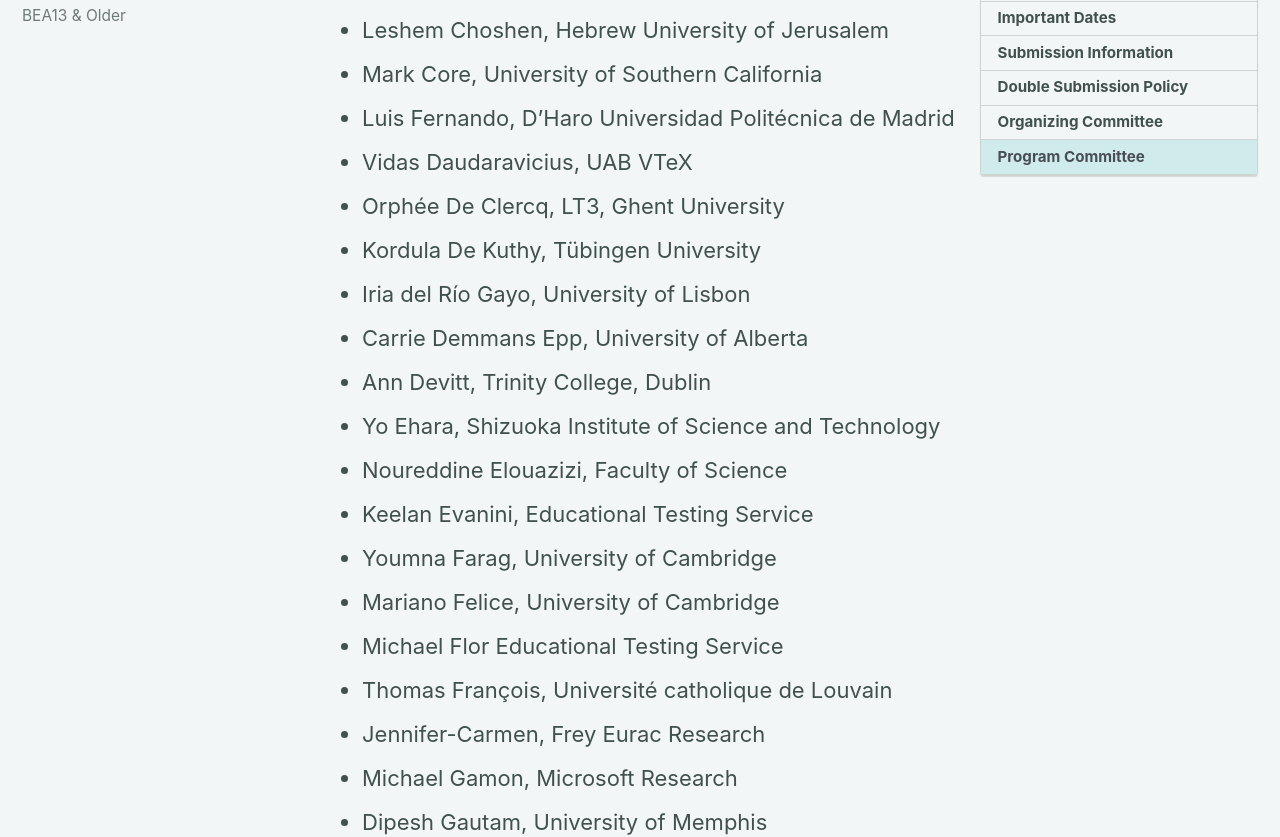
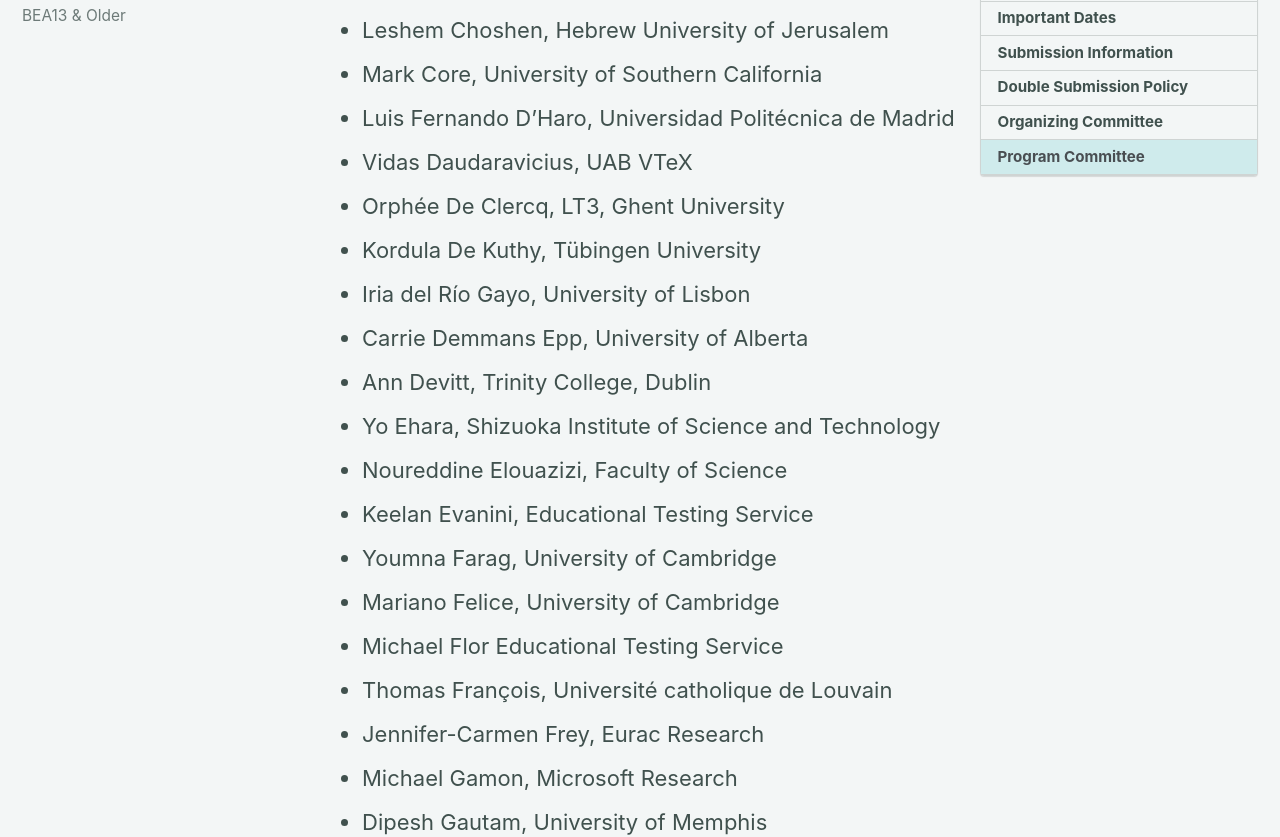
Before and after one commit to sigedu-org/website, a Jekyll site: the page built from _pages/bea/current.md, in a window 1280 px wide and 1400 px high, scrolled down 9077 px. Shown: the part 155-992 px from the top of the window. Built offline with Jekyll 4.4.1, drawn with Linux system fonts in a browser that asks for light colours; cached includes are drawn as plain includes; nearby versions of some CDN libraries; some of the changed text lies outside the part shown.

Commit message:
Fix more typos.

```diff
--- a/_pages/bea/current.md
+++ b/_pages/bea/current.md
@@ -158,7 +158,7 @@ Papers being submitted both to BEA and another conference or workshop must:
 - Martin Chodorow, City University of New York
 - Leshem Choshen, Hebrew University of Jerusalem
 - Mark Core, University of Southern California
-- Luis Fernando, D'Haro Universidad Politécnica de Madrid
+- Luis Fernando D'Haro, Universidad Politécnica de Madrid
 - Vidas Daudaravicius, UAB VTeX
 - Orphée De Clercq, LT3, Ghent University
 - Kordula De Kuthy, Tübingen University
@@ -172,7 +172,7 @@ Papers being submitted both to BEA and another conference or workshop must:
 - Mariano Felice, University of Cambridge
 - Michael Flor Educational Testing Service
 - Thomas François, Université catholique de Louvain
-- Jennifer-Carmen, Frey Eurac Research
+- Jennifer-Carmen Frey, Eurac Research
 - Michael Gamon, Microsoft Research
 - Dipesh Gautam, University of Memphis
 - Sian Gooding, University of Cambridge
@@ -190,7 +190,7 @@ Papers being submitted both to BEA and another conference or workshop must:
 - Yi-Ting Huang, Academia Sinica
 - Radu Tudor Ionescu, University of Bucharest
 - Marcin Junczys-Dowmunt, Microsoft
-- Tomoyuki Kajiwara Osaka, University
+- Tomoyuki Kajiwara, Osaka University
 - Elma Kerz, RWTH Aachen University
 - Fazel Keshtkar, St. John's University
 - Mamoru Komachi, Tokyo Metropolitan University
@@ -252,7 +252,7 @@ Papers being submitted both to BEA and another conference or workshop must:
 - Giulia Venturi, Institute for Computational Linguistics
 - Tatiana Vodolazova, University of Alicante
 - Elena Volodina, University of Gothenburg, Sweden
-- Yiyi Wang, UIUC & Boston College
+- Yiyi Wang, UIUC; Boston College
 - Shuting Wang, Facebook
 - Zarah Weiss, University of Tübingen
 - Michael White, The Ohio State University; Facebook AI
```
Also changed, not shown: other parts of _pages/bea/current.md (+1 -1 lines).
